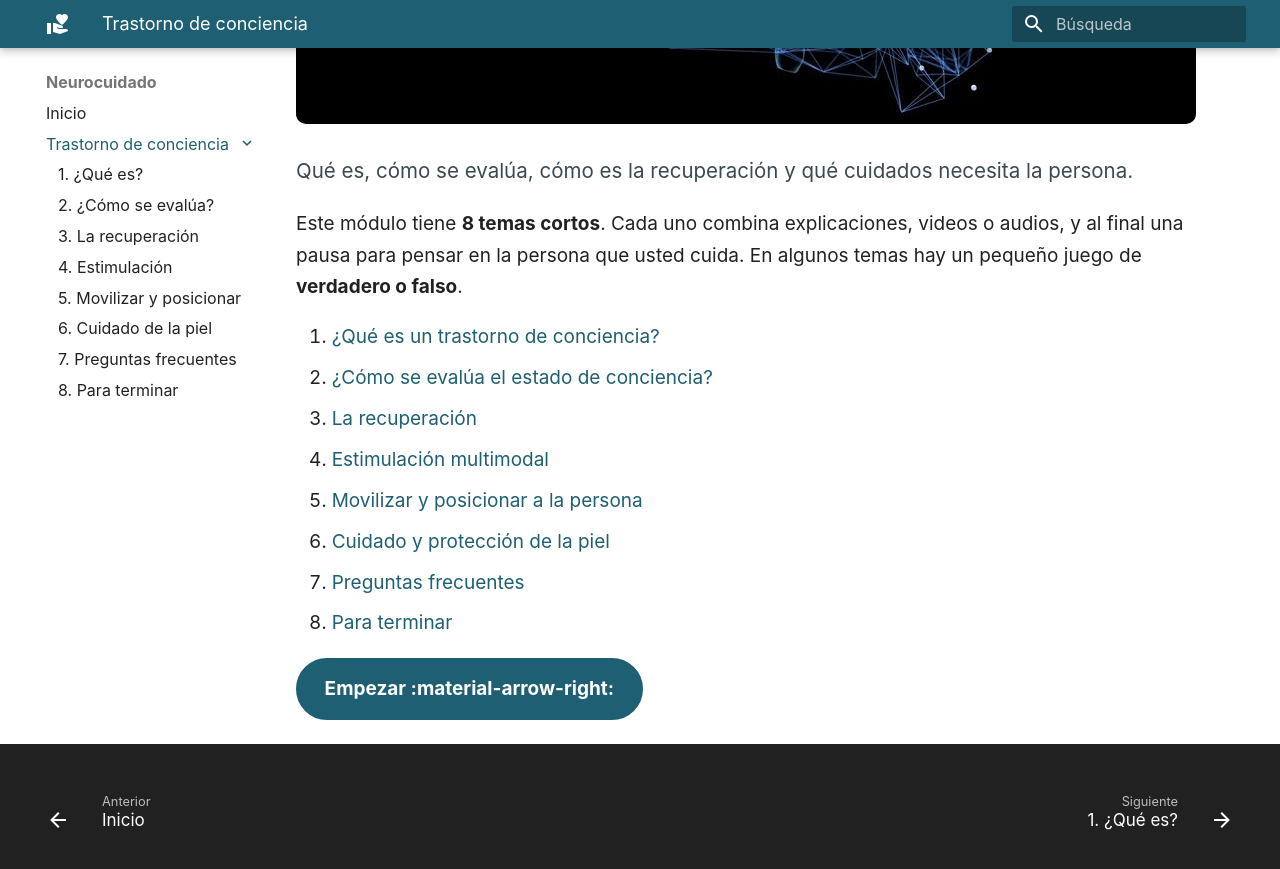
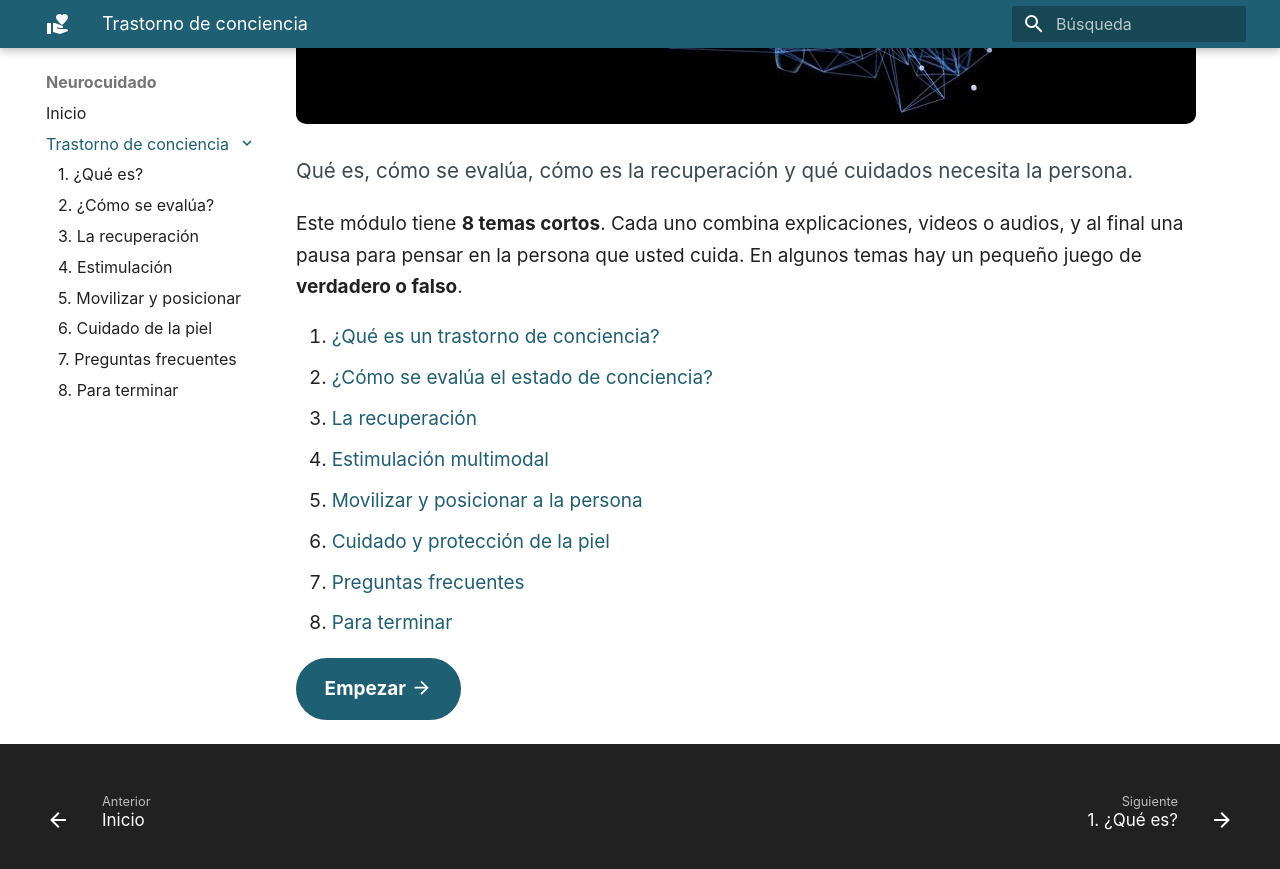
Before and after one commit to crespomj/neurocuidado, an MkDocs documentation site: the page built from docs/trastorno-de-conciencia/index.md, in a window 1280 px wide and 900 px high, scrolled down 646 px. Shown: the top 869 px of the window. Built offline with MkDocs 1.6.1 and Material for MkDocs 9.7.7, drawn with Linux system fonts in a browser that asks for light colours.

Commit message:
Corrige el ícono del botón Empezar
Co-Authored-By: Claude Opus 5.5 <noreply@anthropic.com>
Claude-Session: https://claude.ai/code/session_01SDZ68pjYadW21tEqfzRRtj

```diff
--- a/mkdocs.yml
+++ b/mkdocs.yml
@@ -37,6 +37,9 @@ markdown_extensions:
   - md_in_html
   - admonition
   - pymdownx.details
+  - pymdownx.emoji:       # permite íconos como :material-arrow-right:
+      emoji_index: !!python/name:material.extensions.emoji.twemoji
+      emoji_generator: !!python/name:material.extensions.emoji.to_svg
   - toc:
       permalink: false
 
```
